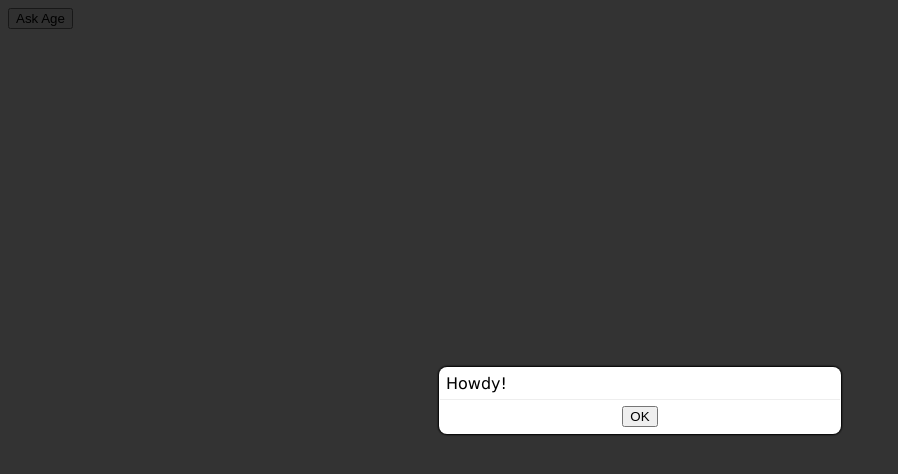
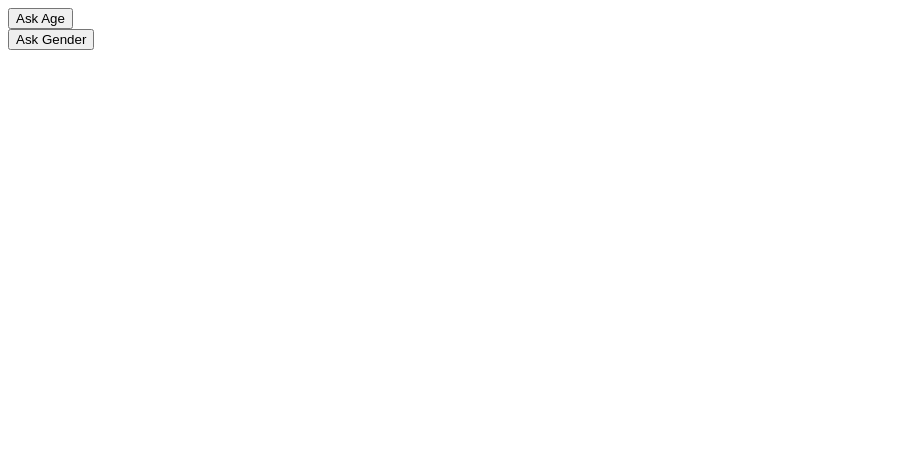
Before and after one commit to westc/popup.js, a plain HTML site: page examples.html in a window 1280 px wide. Shown: the whole page, without its empty margins (0-898 px from the left). Drawn offline with Linux system fonts and the light colour scheme.

Commit message:
Update the examples page

```diff
--- a/examples.html
+++ b/examples.html
@@ -3,7 +3,7 @@
     <script src="popup.js"></script>
     <script type="text/JavaScript">
     window.onload = function () {
-      popup({ message: 'Howdy!' });
+      popup({ message: 'Howdy!', timeout: 3000 });
     };
 
     function askAge() {
@@ -23,10 +23,37 @@
         }
       });
     }
+
+    function askGender() {
+      popup({
+        title: 'Gender',
+        inputs: [
+          {
+            message: 'What is your gender?',
+            type: 'select:2',
+            options: ['Male', 'Female'],
+            required: true
+          }
+        ],
+        buttons: ['Submit', 'Cancel'],
+        cancel: 1,
+        onOverlayClick: function() {
+          this.close();
+        },
+        onDone: function(index, hasTimedOut, inputs) {
+          if (index == 0) {
+            popup({ message: inputs[0] });
+          }
+          else if (hasTimedOut) {
+            popup({ message: 'Sorry, you took too long!' });
+          }
+        }
+      });
+    }
     </script>
   </head>
   <body>
-
     <div><button onclick="askAge()">Ask Age</button></div>
+    <div><button onclick="askGender()">Ask Gender</button></div>
   </body>
 </html>
```
